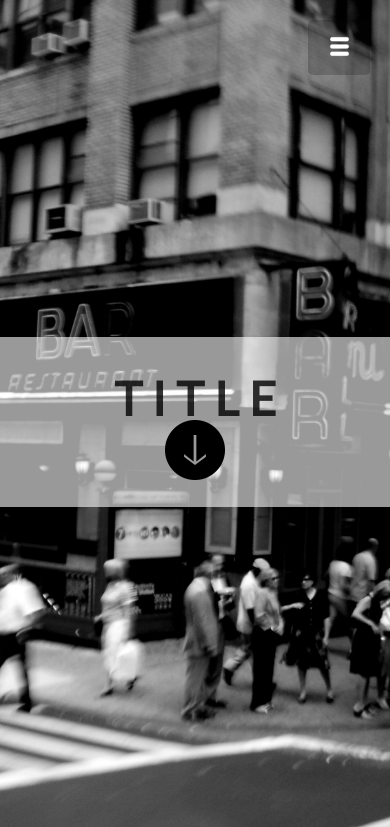
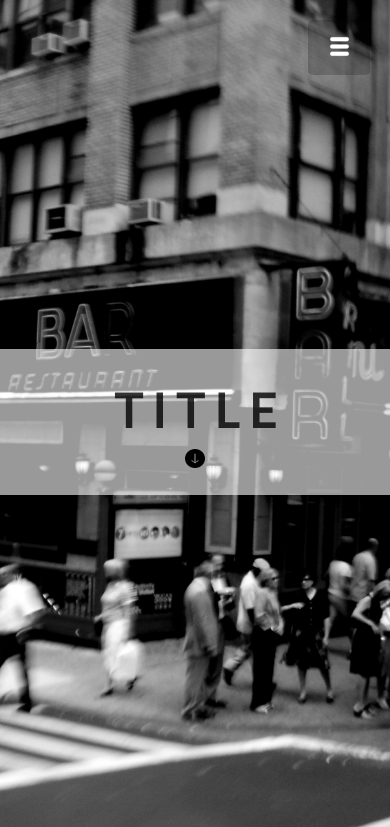
Before and after one commit to sonsoleslp/sonso_template, a plain HTML site: page index.html in a window 390 px wide. Shown: the top 827 px of the page. Drawn offline with Linux system fonts and the light colour scheme.

Commit message:
font responsive

```diff
--- a/style.css
+++ b/style.css
@@ -330,7 +330,7 @@ ul li:hover{
 
 #flecha{
 	font-size: 40px !important;
-	font-size: ;
+	max-width: 5vw;
 }
 
 #flecha:hover{
```
